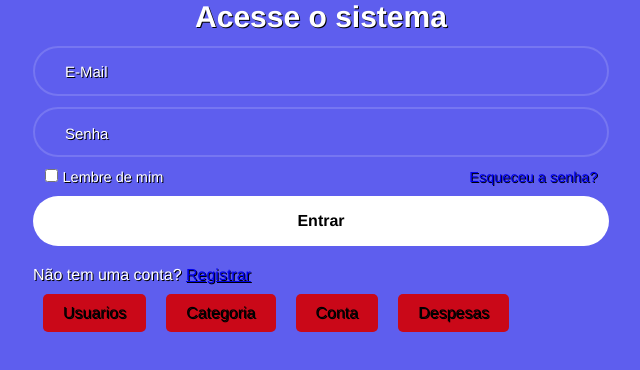
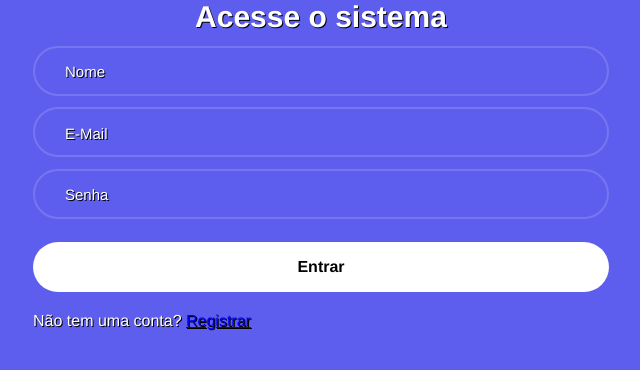
Before and after one commit to Hide71/Controle_Pessoal_Front, a React (Vite) app: page / in a window 1280 px wide. Shown: the top 370 px of the page, without its empty margins (319-959 px from the left). Built offline with nearby package versions, Linux system fonts and the light colour scheme.

Commit message:
funcao login

```diff
--- a/src/pages/Login/index.jsx
+++ b/src/pages/Login/index.jsx
@@ -1,49 +1,87 @@
+import { userLogin } from "../../services/userContoller"
+import { useState } from 'react'
+import { Link , useNavigate} from 'react-router-dom'
 import './style.css'
-import { useState } from 'react'
-import { Link } from 'react-router-dom'
 
-function Login(){
-    const[userName, setUserName]= useState("")
-    const[passWord, setPassWord] = useState("")
+function Login() {
+  const [userName, setUserName] = useState('')
+  const [email, setEmail] = useState('');
+  const [password, setPassword] = useState('');
+  const [error, setError] = useState('');
+  const [isLoading, setIsLoading] = useState(false);
+  const navigate = useNavigate();
 
-    const handleSubmit = (event) =>{
-        event.preventDefault()
-        alert("enviando os dados:" + userName + "-" + passWord )
+  const handleSubmit = async (event) => {
+    event.preventDefault();
+
+    if ( !userName || !email || !password) {
+      setError('Por favor, preencha todos os campos.');
+      return;
     }
+
+    setIsLoading(true);
+    setError('');
+
+    try {
+      const data = await userLogin({userName, email, password });
+
+      if (data.access_token) {
+        localStorage.setItem('access_token', data.access_token);
+        alert("Sucesso!!")
+        navigate('/usuario');
+      } else {
+        setError('Usuário, Email ou senha inválidos.');
+      }
+    } catch (error) {
+      console.error('Erro ao tentar fazer login:', error);
+      setError('Erro ao tentar fazer login, usuário não está cadastrado.');
+    } finally {
+      setIsLoading(false);
+    }
+  };
+
   return (
-        <div className='center-div'>
-            <div className='containerlogin'>
+    <div className="center-div">
+      <div className="containerlogin">
         <form onSubmit={handleSubmit}>
           <h1>Acesse o sistema</h1>
-                    <div className='input-field'>
-                        <input type="email" placeholder='E-Mail'
-                            onChange={(e) => setUserName(e.target.value)} />
+          <div className="input-field">
+            <input
+              type="text"
+              placeholder="Nome"
+              value={userName}
+              onChange={(e) => setUserName(e.target.value)}
+            />
           </div>
-                    <div className='input-field'>
-                        <input type="password" placeholder='Senha'
-                            onChange={(e) => setPassWord(e.target.value)} />
+          <div className="input-field">
+            <input
+              type="email"
+              placeholder="E-Mail"
+              value={email}
+              onChange={(e) => setEmail(e.target.value)}
+            />
           </div>
-                    <div className='recall-forget'>
-                        <label>
-                            <input type="checkbox"/>
-                            Lembre de mim
-                        </label>
-                        <Link to={'#'}>Esqueceu a senha?</Link>
+          <div className="input-field">
+            <input
+              type="password"
+              placeholder="Senha"
+              value={password}
+              onChange={(e) => setPassword(e.target.value)}
+            />
           </div>
-                    <button>Entrar</button>
-                    <div className='signup-link'>
+          <button type="submit" disabled={isLoading}>
+            {isLoading ? 'Entrando...' : 'Entrar'}
+          </button>
+          <div className="signup-link">
             <p>
-                            Não tem uma conta? <Link to={'#'}>Registrar</Link>
+              Não tem uma conta? <Link to="/usuario">Registrar</Link>
             </p>
-                        <Link to={'/usuario'} className='button'>Usuarios</Link>
-                        <Link to={'/categoria'} className='button'>Categoria</Link>
-                        <Link to={'/conta'} className='button'>Conta</Link>
-                        <Link to={'/despesa'} className='button'>Despesas</Link>
           </div>
         </form>
+        {error && <p style={{ color: 'red' }}>{error}</p>}
       </div>
     </div>
+  );
+}
 
-    )
-}
-export default Login
+export default Login;
--- a/src/pages/Login/style.css
+++ b/src/pages/Login/style.css
@@ -1,5 +1,3 @@
-
-
 
 .containerlogin h1{
     text-align: center;
@@ -23,28 +21,10 @@
     color: white;
     font-size: 15px;
 }
-.containerlogin .recall-forget{
-    display: flex;
-    justify-content: space-between;
-    font-size: 14.5px;
-    margin: 2%
-}
-.recall-forget label{
-    color: white;
-}
-.recall-forget input{
-    margin-right: 5px;
-
-}
-.recall-forget :Link{
-    text-decoration: none;
-}
-.recall-forget :Link:hover{
-    text-decoration: underline;
-}
 .containerlogin button{
     width: 100%;
     height: 50px;
+    margin-top: 4%;
     background-color: white;
     border: none;
     outline: none;
--- a/src/pages/User/index.jsx
+++ b/src/pages/User/index.jsx
@@ -8,6 +8,7 @@ function User() {
     const [currentUser, setCurrentUser] = useState(null);
     const [userName, setUserName] = useState('');
     const [email, setEmail] = useState('');
+    const [passWord, setPassWord] = useState('')
     const [url, setUrl] = useState('');
 
     useEffect(() => {
@@ -28,11 +29,13 @@ function User() {
         setCurrentUser(user)
         setUserName(user.username)
         setEmail(user.email)
+        setPassWord(user.password)
         setUrl(user.url)
       } else {
         setCurrentUser(null)
         setUserName('')
         setEmail('')
+        setPassWord('')
         setUrl('')
       }
       setModalOpen(true)
@@ -43,7 +46,7 @@ function User() {
     }
 
     const handleSave = async () => {
-      const user = { username: userName, email: email, url: url }
+      const user = { username: userName, email: email,passWord: passWord, url: url }
       try {
         if (currentUser) {
           await editUser(currentUser.id, user)
@@ -83,6 +86,7 @@ function User() {
                 <tr>
                   <th>Nome</th>
                   <th>Email</th>
+                  <th>Senha</th>
                   <th>URL</th>
                   <th>Ações</th>
                 </tr>
@@ -92,6 +96,7 @@ function User() {
                   <tr key={user.id}>
                     <td>{user.username}</td>
                     <td>{user.email}</td>
+                    <td>{user.password}</td>
                     <td>{user.url}</td>
                     <td>
                       <button onClick={() => handleOpenModal(user)}>Editar</button>
@@ -121,6 +126,12 @@ function User() {
               />
               <input
                 type="text"
+                value={passWord}
+                onChange={(e) => setPassWord(e.target.value)}
+                placeholder="senha"
+              />
+              <input
+                type="text"
                 value={url}
                 onChange={(e) => setUrl(e.target.value)}
                 placeholder="URL"
--- a/src/services/userContoller.js
+++ b/src/services/userContoller.js
@@ -48,3 +48,12 @@ export const deleteUser = async (id) => {
       throw error;
     }
   }
+ export const userLogin = async(user) =>{
+  try {
+    const response = await api.post("v1/user/login", user)
+    return response.data;
+  } catch (error) {
+    console.error('Erro ao logar usuario:', error)
+    throw error;
+  }
+}
```
Lines whose indentation alone changed are shown as unchanged.
